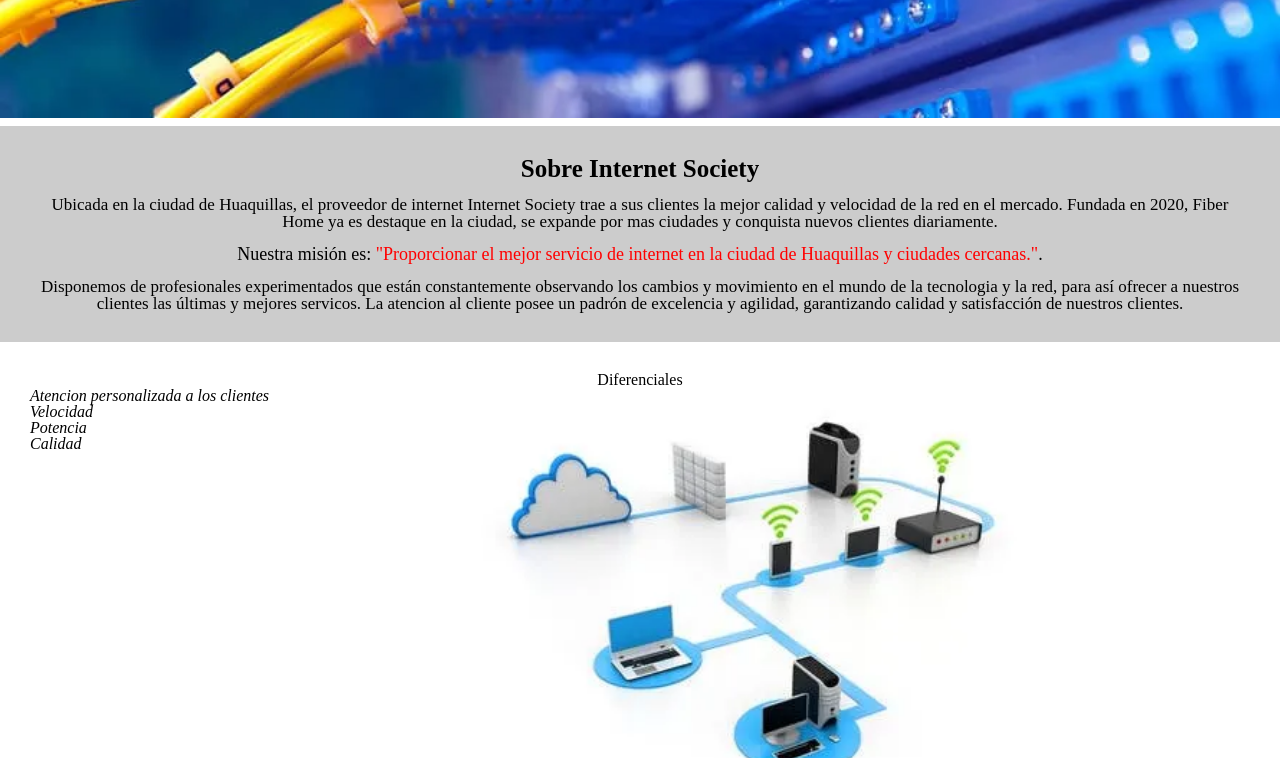
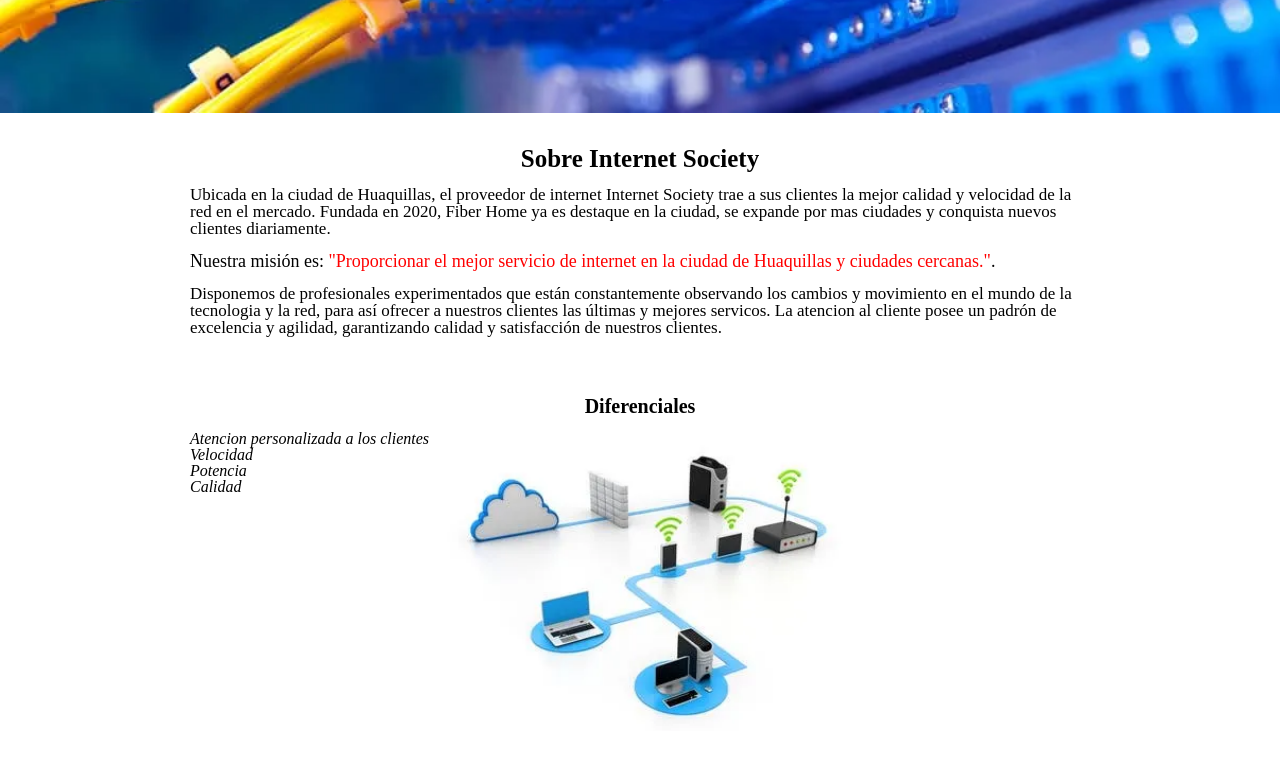
Before and after one commit to jossuema/WebPage-ONE, a plain HTML site: page Main.html in a window 1280 px wide. Shown: the part 590-1348 px from the top of the page. Drawn offline with Linux system fonts and the light colour scheme.

Commit message:
Ajustando texto

```diff
--- a/style.css
+++ b/style.css
@@ -42,17 +42,17 @@
 /*  CSS para la foto banner */
 
 .banner{
-    padding: 5px 0px;
     width: 100%;
 }
 
 /*  CSS para el cuerpo */
 
 .principal{
-    background: #CCCCCC;
     padding: 30px;
+    width: 900px;
     font-size: normal;
     font-size: 17px;
+    margin: 0 auto;
 }
 
 .titulo{
@@ -64,7 +64,7 @@
 }
 
 p{
-    text-align: center;
+    text-align: left;
 }
 
 em strong{
@@ -73,16 +73,23 @@
 
 #mision{
     font-size: 18px;
-    margin: 15px;
+    margin: 15px 0;
 }
+
+/* CSS para diferenciales*/
 
 .diferenciales{
     background: #FFFFFF ;
     padding: 30px;
+    margin: 0 auto;
+    width: 900px;
 }
 
 h2{
     text-align: center;
+    font-size: 20px;
+    font-weight: bold;
+    margin-bottom: 15px;
 }
 
 .items{
@@ -92,8 +99,6 @@
 .lista-items{
     display: inline-block;
     vertical-align: top;
-    width: 20%;
-    margin-right: 15%;
 }
 
 .imagenDiferenciales{
```
